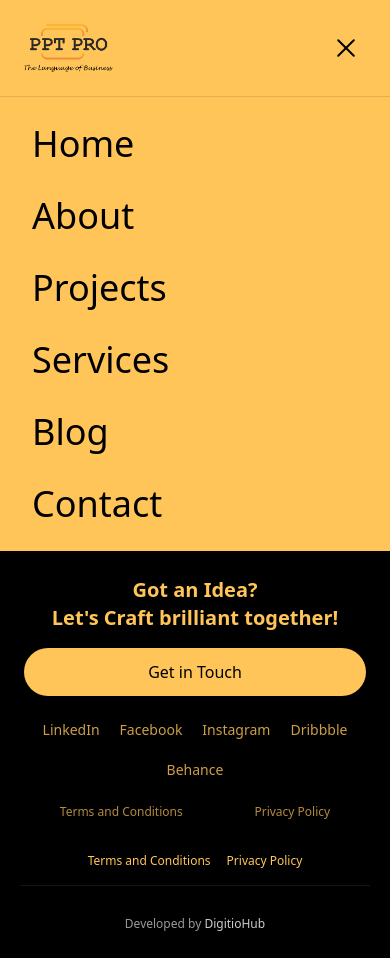
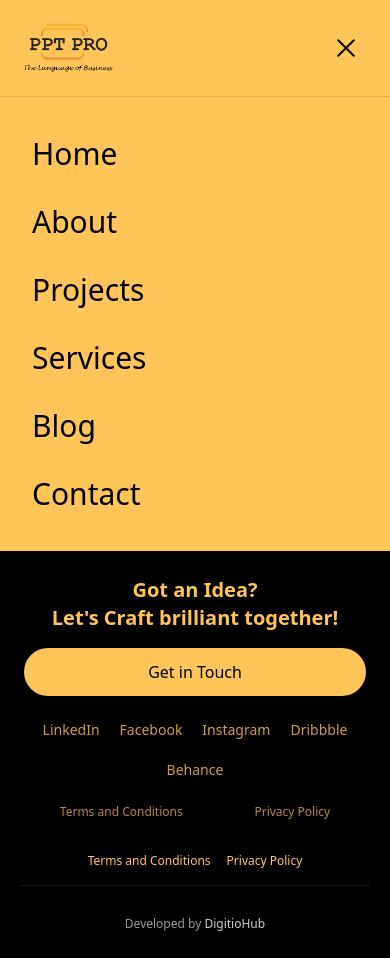
Before and after one commit to digitiohub/pptpro-react, a React (Vite) app: page / in a window 390 px wide. Both pictures are taken after a click on the button "Toggle mobile menu". Built offline with nearby package versions, Linux system fonts and the light colour scheme.

Commit message:
refactor: reduce Navbar link font size for improved readability and add allowed hosts in Vite config

```diff
--- a/src/ui/menus/Navbar.jsx
+++ b/src/ui/menus/Navbar.jsx
@@ -388,7 +388,7 @@ const Navbar = () => {
                       >
                         <Link
                           to={link.path}
-                          className="text-4xl font-medium text-black hover:opacity-70 transition-opacity block"
+                          className="text-3xl font-medium text-black hover:opacity-70 transition-opacity block"
                           onClick={toggleMobileMenu}
                         >
                           {link.name}
--- a/vite.config.js
+++ b/vite.config.js
@@ -5,4 +5,9 @@ import tailwindcss from "@tailwindcss/vite";
 // https://vite.dev/config/
 export default defineConfig({
   plugins: [react(), tailwindcss()],
+  server: {
+    allowedHosts: [
+      'd9e8-43-241-134-225.ngrok-free.app'
+    ]
+  }
 })
```
